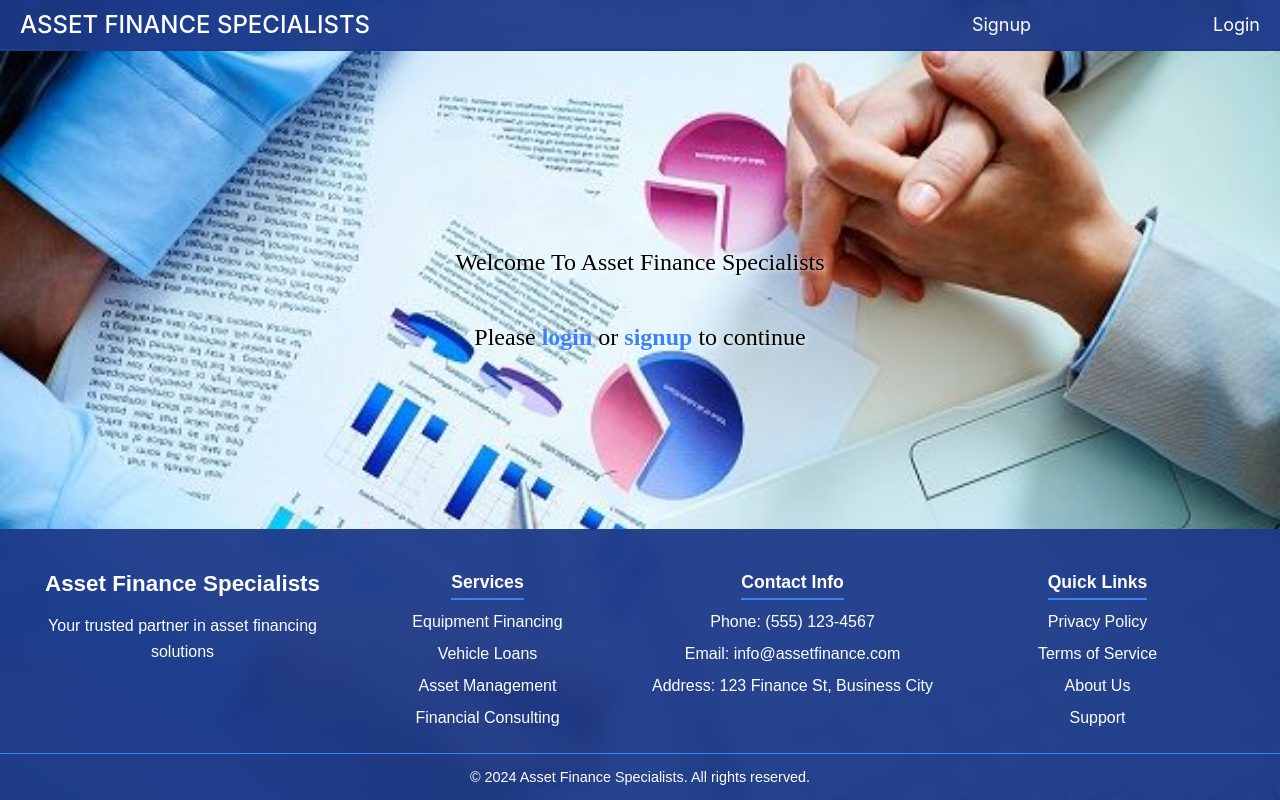
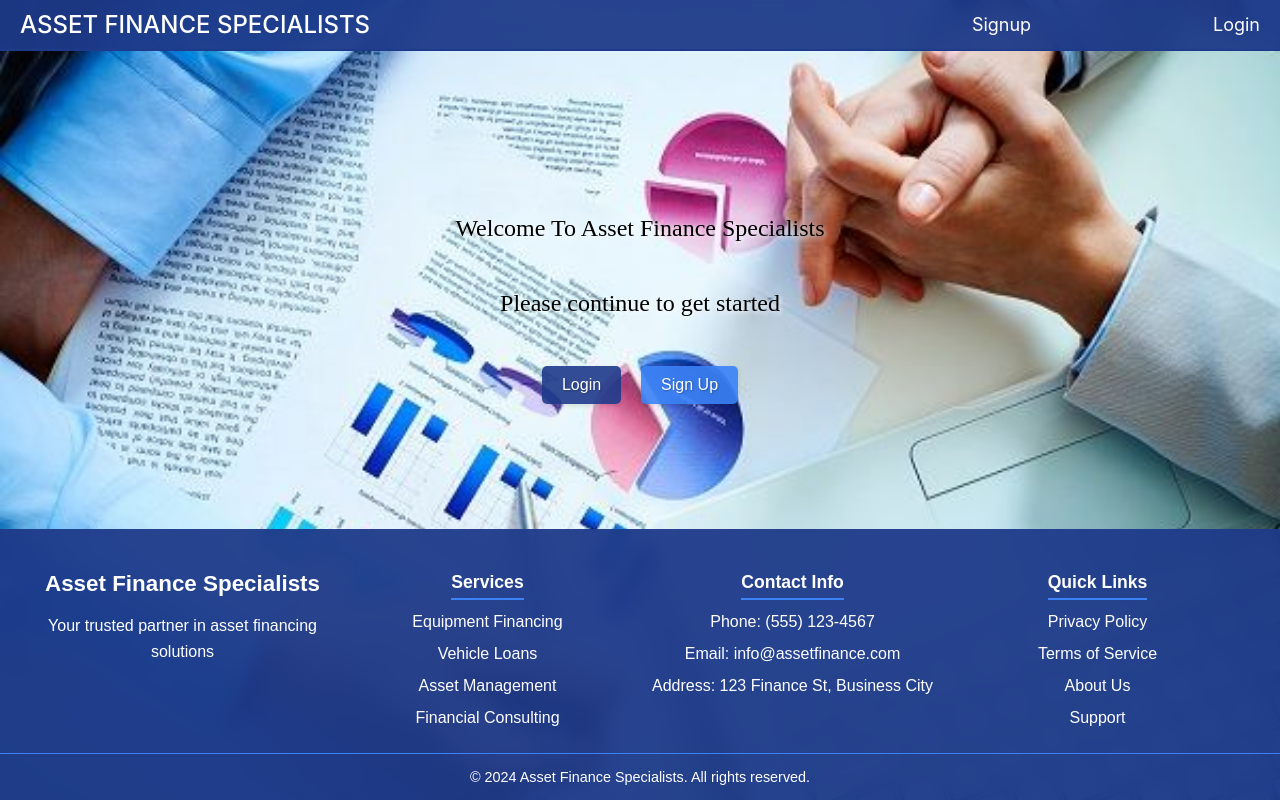
Before and after one commit to jacobmmm/asset-finance-specialist-front-end, a React (Create React App) app in the folder asset-finance-specialist-front-end/: page / in a window 1280 px wide. Built offline with nearby package versions, Linux system fonts and the light colour scheme.

Commit message:
deployment fixes

```diff
--- a/asset-finance-specialist-front-end/src/App.js
+++ b/asset-finance-specialist-front-end/src/App.js
@@ -1,4 +1,4 @@
-import logo from './logo.svg';
+//import logo from './logo.svg';
 import './App.css';
 // import Login from './pages/login';
 import Home from './pages/home';
--- a/asset-finance-specialist-front-end/src/components/financeRegistration/financeRegistrationForm.js
+++ b/asset-finance-specialist-front-end/src/components/financeRegistration/financeRegistrationForm.js
@@ -1,21 +1,24 @@
 
 import React, { useState } from 'react';
-import {useNavigate} from 'react-router-dom'
+import {useNavigate} from 'react-router-dom';
 import "../../css/LoginForm.css";
+import LoadingSpinner from '../LoadingSpinner';
 
 function FinanceRegistrationForm(props) {
     const [income, setIncome] = useState('');
     const [assets, setAssets] = useState('');
     const [liabilities, setLiabilities] = useState('')
     const [expenses, setExpenses] = useState('');
-
+    const [isLoading, setIsLoading] = useState(false);
     const [errors, setErrors] = useState({});
     let navigate = useNavigate();
     const email = props.email;
     console.log("Email in finance registration form: ",email)
+    console.log("Error so far: ",errors)
 
     const handleFinanceRegistration = async (event) => {
       event.preventDefault();
+      setIsLoading(true);
 
       try {
             const response = await fetch('https://asset-finance-specialist-backend.onrender.com/addFinanceApplication', {
@@ -39,12 +42,13 @@ function FinanceRegistrationForm(props) {
               // Handle actions after successful registration like redirecting to a login page or showing a success message
             } else {
               throw new Error('Failed to register');
-              setErrors('Failed to register. Please try again.');
             }
           } catch (error) {
 
             console.error('Error:', error);
             setErrors('Failed to register. Please try again.');
+          } finally {
+            setIsLoading(false);
           }
 
 
@@ -114,6 +118,8 @@ function FinanceRegistrationForm(props) {
     // };
 
     return (
+      <>
+      {isLoading && <LoadingSpinner />}
       <div className="login-container">
 
 {/* {errors && <p style={{ color: 'red' }}>{String(errors)}</p>} */}
@@ -128,6 +134,7 @@ function FinanceRegistrationForm(props) {
               value={income}
               onChange={(e) => setIncome(e.target.value)}
               required
+              disabled={isLoading}
             />
           </div>
 
@@ -139,6 +146,7 @@ function FinanceRegistrationForm(props) {
               value={assets}
               onChange={(e) => setAssets(e.target.value)}
               required
+              disabled={isLoading}
             />
           </div>
 
@@ -150,24 +158,29 @@ function FinanceRegistrationForm(props) {
               value={expenses}
               onChange={(e) => setExpenses(e.target.value)}
               required
+              disabled={isLoading}
             />
           </div>
 
           <div className="input-group">
             <label htmlFor="liabilities">Liabilities</label>
             <input
-              type="liabilities"
+              type="text"
               id="liabilities"
               value={liabilities}
               onChange={(e) => setLiabilities(e.target.value)}
               required
+              disabled={isLoading}
             />
           </div>
 
-          <button type="submit">Apply</button>
+          <button type="submit" disabled={isLoading}>
+            {isLoading ? 'Submitting Application...' : 'Apply'}
+          </button>
         </form>
 
       </div>
+      </>
     );
   }
 
--- a/asset-finance-specialist-front-end/src/components/homepage/FinanceTable.js
+++ b/asset-finance-specialist-front-end/src/components/homepage/FinanceTable.js
@@ -1,4 +1,4 @@
-import React, { useState, useEffect, use } from 'react';
+import  { useState, useEffect,  } from 'react';
 import '../../css/FinanceTable.css';
 import {useNavigate} from 'react-router-dom'
 import { FaCheck, FaTimes } from 'react-icons/fa';
@@ -236,27 +236,27 @@ function FinanceTable({ financeData, userData, userEmail }) {
 
 
   // Handle changes for editable fields (income, assets, liabilities)
-  const handleInputChange = (e, index, field) => {
-    const { value } = e.target;
-    setTableData(prevData =>
-      prevData.map((item, i) =>
-        i === index
-          ? { ...item, [field]: value }
-          : item
-      )
-    );
-  };
+  // const handleInputChange = (e, index, field) => {
+  //   const { value } = e.target;
+  //   setTableData(prevData =>
+  //     prevData.map((item, i) =>
+  //       i === index
+  //         ? { ...item, [field]: value }
+  //         : item
+  //     )
+  //   );
+  // };
 
-  // Toggle row selection for 'Add Application' or 'Delete'
-  const handleSelectionToggle = (index) => {
-    setTableData(prevData =>
-      prevData.map((item, i) =>
-        i === index
-          ? { ...item, isSelected: !item.isSelected }
-          : item
-      )
-    );
-  };
+  // // Toggle row selection for 'Add Application' or 'Delete'
+  // const handleSelectionToggle = (index) => {
+  //   setTableData(prevData =>
+  //     prevData.map((item, i) =>
+  //       i === index
+  //         ? { ...item, isSelected: !item.isSelected }
+  //         : item
+  //     )
+  //   );
+  // };
 
   // Check if any rows are selected
   const anyRowSelected = tableData.some(item => item.isSelected);
--- a/asset-finance-specialist-front-end/src/components/homepage/NavBar.js
+++ b/asset-finance-specialist-front-end/src/components/homepage/NavBar.js
@@ -1,5 +1,6 @@
-import React, { useState } from 'react'
+import  { useState } from 'react'
 import {useNavigate} from 'react-router-dom'
+import '../../css/NavBar.css'
 
 
 
@@ -54,11 +55,13 @@ function NavBar(props) {
         color: '#ffffff',
        };
 
-      const logOutText = {
+      // const logOutText = {
 
-        color: '#ffffff',
-        fontWeight: '400'
-      };
+      //   color: '#ffffff',
+      //   fontWeight: '400'
+      // };
+
+
 
 
 
@@ -83,10 +86,10 @@ function NavBar(props) {
         navigate('/',{ state: { email: props.email } });
       }
 
-      function handlePlans(){
-        console.log("Available Plans clicked")
-        // navigate('/muscleplan',{ state: { email: props.email } });
-      }
+      // function handlePlans(){
+      //   console.log("Available Plans clicked")
+      //   // navigate('/muscleplan',{ state: { email: props.email } });
+      // }
 
       function toggleDropdown(){
         console.log("isOpen is, ",isOpen)
@@ -128,7 +131,12 @@ function NavBar(props) {
 
       {isOpen && (
   <div style={logOutStyle}>
-    <a onClick={handleLogout} style={logOutText}>Logout</a>
+    <button
+      onClick={handleLogout}
+      className="logout-button"
+    >
+      Logout
+    </button>
   </div>
 )}
 
--- a/asset-finance-specialist-front-end/src/components/homepage/WelcomeMessage.js
+++ b/asset-finance-specialist-front-end/src/components/homepage/WelcomeMessage.js
@@ -1,6 +1,5 @@
 import React, { useEffect, useState } from "react";
 import "../../css/WelcomeMessage.css";
-import "../../css/NavBar.css" // Import external CSS file
 import {useNavigate} from 'react-router-dom'
 import FinanceTable from "./FinanceTable";
 
@@ -137,9 +136,15 @@ const WelcomeMessage = (props) => {
     return (
       <div className="message-container">
         <p>Welcome To Asset Finance Specialists</p>
-        <p>
-          Please <a href="#" onClick={handleLoginClick} className="link">login</a> or <a href="#" onClick={handleSignUpClick} className="link">signup</a> to continue
-        </p>
+        <p>Please continue to get started</p>
+        <div className="button-container">
+          <button onClick={handleLoginClick} className="welcome-button primary">
+            Login
+          </button>
+          <button onClick={handleSignUpClick} className="welcome-button secondary">
+            Sign Up
+          </button>
+        </div>
       </div>
     )
 
@@ -150,9 +155,12 @@ if(!financeData){
     return (
       <div className="message-container">
         <p>Welcome {props.email}!</p>
-        <p>
-        <a href="#" onClick={createFinanceApplication}  className="link">Click here</a> to create your first finance application
-        </p>
+        <p>Ready to get started with your finance application?</p>
+        <div className="button-container">
+          <button onClick={createFinanceApplication} className="welcome-button primary">
+            Create Finance Application
+          </button>
+        </div>
       </div>
     )
  }
--- a/asset-finance-specialist-front-end/src/components/login/loginForm.js
+++ b/asset-finance-specialist-front-end/src/components/login/loginForm.js
@@ -23,7 +23,7 @@ function LoginForm() {
         console.log('Password:', password);
 
         try {
-          let username = email
+
           const response = await fetch('https://asset-finance-specialist-backend.onrender.com/login', {
             method: 'POST',
             headers: {
--- a/asset-finance-specialist-front-end/src/components/registration/registrationForm.js
+++ b/asset-finance-specialist-front-end/src/components/registration/registrationForm.js
@@ -72,8 +72,9 @@ function RegistrationForm() {
           navigate('/login');
           // Handle actions after successful registration like redirecting to a login page or showing a success message
         } else {
+          setErrors('Failed to register. Please try again.');
           throw new Error('Failed to register');
-          setErrors('Failed to register. Please try again.');
+
         }
       } catch (error) {
         console.error('Error:', error);
--- a/asset-finance-specialist-front-end/src/css/NavBar.css
+++ b/asset-finance-specialist-front-end/src/css/NavBar.css
@@ -48,3 +48,25 @@
     color: #ffffff;
     font-weight: 400;
 }
+
+/* Logout button styling */
+.logout-button {
+    background-color: rgba(30, 58, 138, 0.9);
+    color: #ffffff;
+    border: none;
+    padding: 8px 16px;
+    border-radius: 5px;
+    cursor: pointer;
+    font-size: 14px;
+    font-weight: 500;
+    width: 100%;
+    text-align: center;
+    transition: all 0.3s ease;
+    text-shadow: 1px 1px 2px rgba(0, 0, 0, 0.3);
+}
+
+.logout-button:hover {
+    background-color: rgba(30, 58, 138, 1);
+    transform: translateY(-1px);
+    box-shadow: 0 4px 8px rgba(0, 0, 0, 0.2);
+}
--- a/asset-finance-specialist-front-end/src/css/WelcomeMessage.css
+++ b/asset-finance-specialist-front-end/src/css/WelcomeMessage.css
@@ -29,6 +29,44 @@
     color: #60a5fa;
 }
 
+/* Welcome message buttons */
+.welcome-button {
+    background-color: rgba(30, 58, 138, 0.9);
+    color: #ffffff;
+    border: none;
+    padding: 10px 20px;
+    border-radius: 5px;
+    cursor: pointer;
+    font-size: 16px;
+    font-weight: 500;
+    margin: 5px 10px;
+    transition: all 0.3s ease;
+    text-shadow: 1px 1px 2px rgba(0, 0, 0, 0.3);
+    box-shadow: 0 2px 4px rgba(0, 0, 0, 0.1);
+}
+
+.welcome-button:hover {
+    background-color: rgba(30, 58, 138, 1);
+    transform: translateY(-2px);
+    box-shadow: 0 4px 8px rgba(0, 0, 0, 0.2);
+}
+
+.welcome-button.primary {
+    background-color: rgba(30, 58, 138, 0.9);
+}
+
+.welcome-button.secondary {
+    background-color: rgba(59, 130, 246, 0.9);
+}
+
+.welcome-button.secondary:hover {
+    background-color: rgba(59, 130, 246, 1);
+}
+
+.button-container {
+    margin-top: 20px;
+}
+
 /* Responsive design */
 @media (max-width: 768px) {
     .message-container {
```
